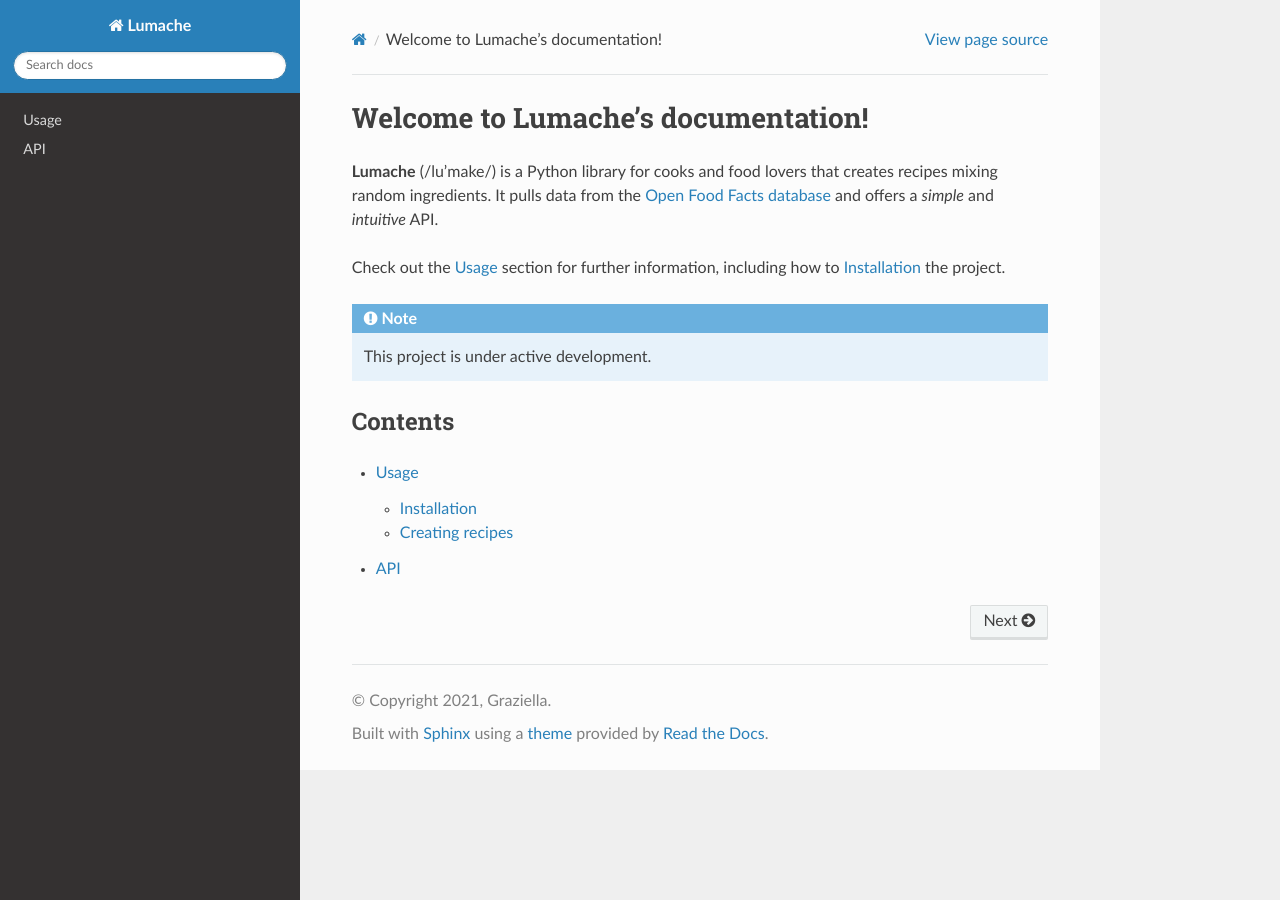
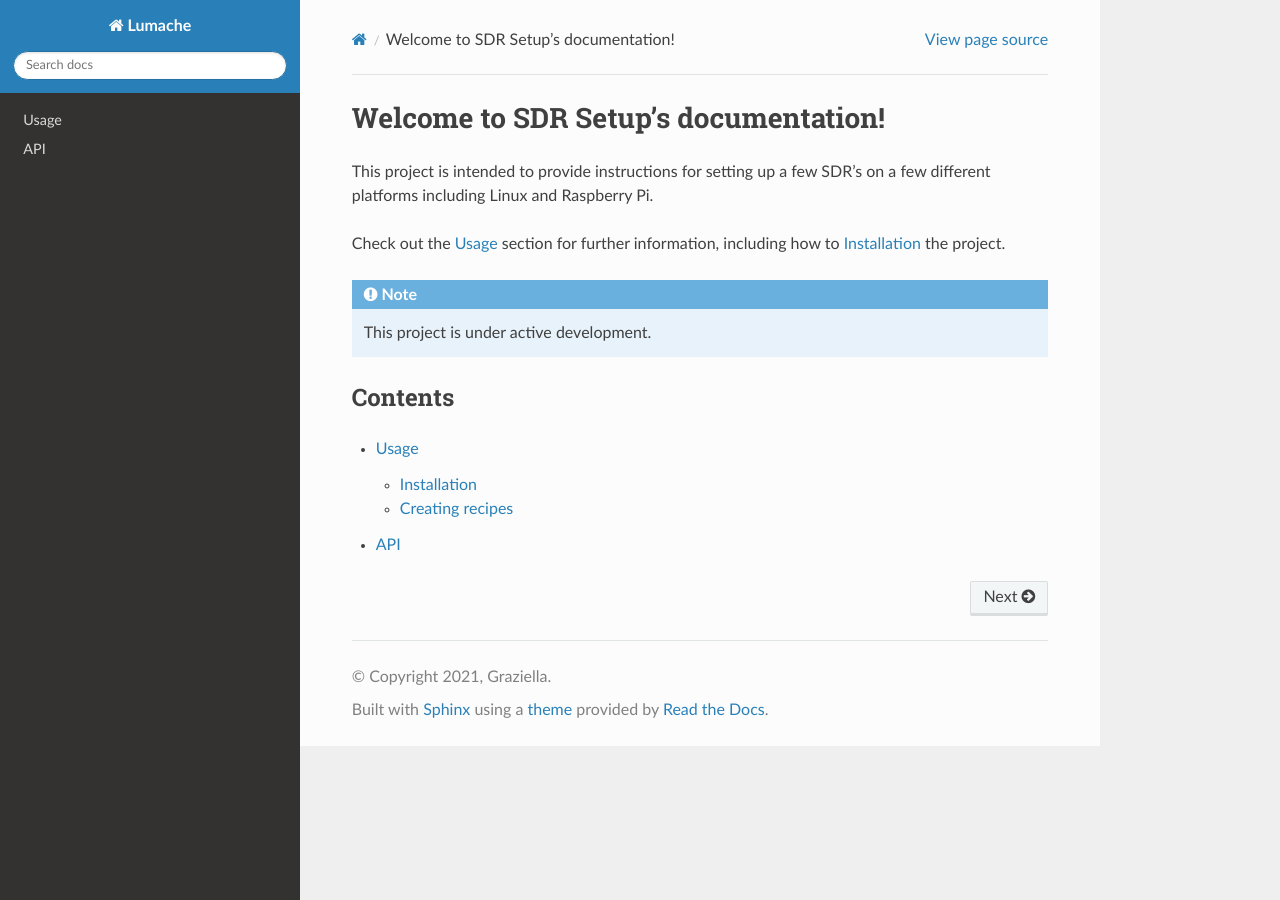
Before and after one commit to Elitearcanist/sdr-setup, a Sphinx documentation site: the page built from docs/source/index.rst, in a window 1280 px wide. Built offline with Sphinx 7.4.7 and the Read the Docs theme 3.1.0, drawn with Linux system fonts in a browser that asks for light colours.

Commit message:
Update index.rst

```diff
--- a/docs/source/index.rst
+++ b/docs/source/index.rst
@@ -1,10 +1,7 @@
-Welcome to Lumache's documentation!
+Welcome to SDR Setup's documentation!
 ===================================
 
-**Lumache** (/lu'make/) is a Python library for cooks and food lovers
-that creates recipes mixing random ingredients.
-It pulls data from the `Open Food Facts database <https://world.openfoodfacts.org/>`_
-and offers a *simple* and *intuitive* API.
+This project is intended to provide instructions for setting up a few SDR's on a few different platforms including Linux and Raspberry Pi.
 
 Check out the :doc:`usage` section for further information, including
 how to :ref:`installation` the project.
```
